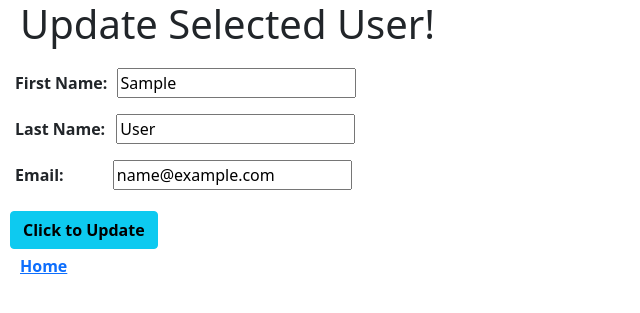
After one commit to nkchambers/users_flask_mysql, a Flask app: page /users/1/edit_user in a window 1280 px wide. The commit adds this page. Shown: the top 313 px of the page, without its empty margins (0-640 px from the left). Run offline with Flask 2, Linux system fonts and the light colour scheme; tables that the repository leaves empty or names only in its code hold one stand-in row (values such as "Sample post").

Commit message:
initial commit

```diff
--- /dev/null
+++ b/flask_app/__init__.py
@@ -0,0 +1,5 @@
+from flask import Flask
+
+app = Flask(__name__)
+
+app.secret_key = "keep it secret, keep calm and code on"
--- /dev/null
+++ b/flask_app/controllers/user_controller.py
@@ -0,0 +1,58 @@
+from flask import render_template, redirect, request
+from werkzeug import datastructures
+
+from flask_app import app
+from flask_app.models.user import User
+
+
+#READ MANY
+@app.route("/")
+def index():
+    users = User.get_all()
+    return render_template("index.html", all_users = users)
+
+
+#CREATE - render new user form
+@app.route("/users/new")
+def new_user():
+    return render_template("new_user.html")
+
+
+#CREATE - POST
+@app.route("/users/create", methods = ["POST"])
+def create_user():
+    User.create(request.form)
+
+    return redirect("/")
+
+
+#READ ONE
+@app.route('/users/<int:user_id>')
+def display_user(user_id):
+    return render_template("single_user.html", user = User.get_one({'id': user_id}))
+
+
+#UPDATE - render update form
+@app.route('/users/<int:user_id>/edit_user')
+def edit_user_form(user_id):
+    return render_template('update_user.html', user = User.get_one({'id': user_id}))
+
+
+#UPDATE - POST
+@app.route('/users/<int:user_id>/update', methods = ['POST'])
+def update_user(user_id):
+    data = {
+        **request.form,
+        "id": user_id
+    }
+    User.update(data)
+
+    return redirect(f"/users/{user_id}")
+
+
+#DELETE
+@app.route('/users/<int:user_id>/delete')
+def delete_user(user_id):
+    User.delete({ 'id': user_id })
+
+    return redirect('/')
--- a/user.py
+++ b/flask_app/models/user.py
@@ -1,4 +1,4 @@
-from mysqlconnection import connectToMySQL
+from flask_app.config.mysqlconnection import connectToMySQL
 
 
 # model the class after the users table from our database
@@ -13,7 +13,7 @@ class User:
 
 
 
-    # Now we use class methods to query our database
+    # READ ALL
     @classmethod
     def get_all(cls):
         query = "SELECT * FROM users;"
@@ -29,7 +29,7 @@ class User:
 
         return users
 
-
+    # CREATE
     @classmethod
     def create(cls, data):
         query = "INSERT INTO users (first_name, last_name, email, created_at, updated_at) VALUES (%(first_name)s, %(last_name)s, %(email)s, NOW(), NOW());"
@@ -38,3 +38,30 @@ class User:
         print("This is the data inside of the results after we insert into database", results)
 
         return results
+
+
+    #READ ONE
+    @classmethod
+    def get_one(cls, data):
+        query="SELECT * FROM users WHERE id = %(id)s;"
+        results = connectToMySQL("users_db").query_db(query, data)
+
+        if len(results) == 0:
+            return False
+
+        return User (results[0])
+
+
+    #UPDATE
+    @classmethod
+    def update(cls, data):
+        query = "UPDATE users SET first_name = %(first_name)s, last_name = %(last_name)s, email = %(email)s, updated_at = NOW() WHERE id = %(id)s;"
+        results = connectToMySQL("users_db").query_db(query, data)
+
+        return results
+
+    #DELTE
+    @classmethod
+    def delete(cls, data):
+        query = "DELETE FROM users WHERE id = %(id)s;"
+        results = connectToMySQL("users_db").query_db(query, data)
--- a/templates/index.html
+++ b/flask_app/templates/index.html
@@ -27,8 +27,8 @@
         <tbody>
             {% for user in all_users %}
                 <tr class="table-info" style="font-weight: bold;">
-                    <td>{{ user.id }}</td>
-                    <td>{{ user.first_name }}</td>
+                    <td>{{ user.id }}</a></td>
+                    <td><a href="/users/{{ user.id }}">{{ user.first_name }}</a></td>
                     <td>{{ user.last_name }}</td>
                     <td>{{ user.email }}</td>
                     <td>{{ user.created_at }}</td>
--- /dev/null
+++ b/flask_app/templates/update_user.html
@@ -0,0 +1,42 @@
+<!DOCTYPE html>
+<html lang="en">
+<head>
+    <meta charset="UTF-8">
+    <meta http-equiv="X-UA-Compatible" content="IE=edge">
+    <meta name="viewport" content="width=device-width, initial-scale=1.0">
+    <link href="https://cdn.jsdelivr.net/npm/bootstrap@5.1.3/dist/css/bootstrap.min.css" rel="stylesheet"
+        integrity="sha384-1BmE4kWBq78iYhFldvKuhfTAU6auU8tT94WrHftjDbrCEXSU1oBoqyl2QvZ6jIW3" crossorigin="anonymous">
+
+    <title>Users Table</title>
+</head>
+<body>
+    <h1 style="margin-left: 20px;">Update Selected User!</h1>
+
+    <form action="/users/{{ user.id }}/update" method="post">
+
+        <p style="margin-left: 15px; margin-top: 20px; font-weight: bold;">
+            First Name:
+            <input type="text" name="first_name" id=""
+                value="{{ user.first_name }}" style="margin-left: 5px;">
+        </p>
+
+        <p style="margin-left: 15px; font-weight: bold;">
+            Last Name:
+            <input type="text" name="last_name" id=""
+                value="{{ user.last_name }}" style="margin-left: 7px;">
+        </p>
+
+        <p style="margin-left: 15px; font-weight: bold;">
+            Email:
+            <input type="email" name="email" id=""
+                value="{{ user.email }}" style="margin-left: 45px;">
+        </p>
+
+        <button class="btn btn-info" style="margin: 5px 10px; font-weight: bold;">Click to Update</button>
+    </form>
+
+    <a href="/" style="margin-left: 20px; font-weight: bold;">Home</a>
+
+</body>
+
+</html>
--- a/server.py
+++ b/server.py
@@ -1,35 +1,5 @@
-from flask import Flask, render_template, redirect, request
-
-# import the class from user.py
-from user import User
-
-
-app = Flask(__name__)
-app.secret_key = "keep it secret, keep calm and code on"
-
-
-@app.route("/")
-def index():
-    # call the get all classmethod to get all users
-    users = User.get_all()
-    return render_template("index.html", all_users = users)
-
-
-@app.route("/users/new")
-def new_user():
-    return render_template("new_user.html")
-
-
-@app.route("/users/create", methods = ["POST"])
-def create_user():
-    User.create(request.form)
-
-    return redirect("/")
-
-
-
-
-
+from flask_app import app
+from flask_app.controllers import user_controller
 
 if __name__ == "__main__":
     app.run(debug = True)
```
Also changed, not shown: flask_app/templates/single_user.html (added, +22 -0 lines), flask_app/config/mysqlconnection.py (renamed from mysqlconnection.py), flask_app/templates/new_user.html (renamed from templates/new_user.html).
